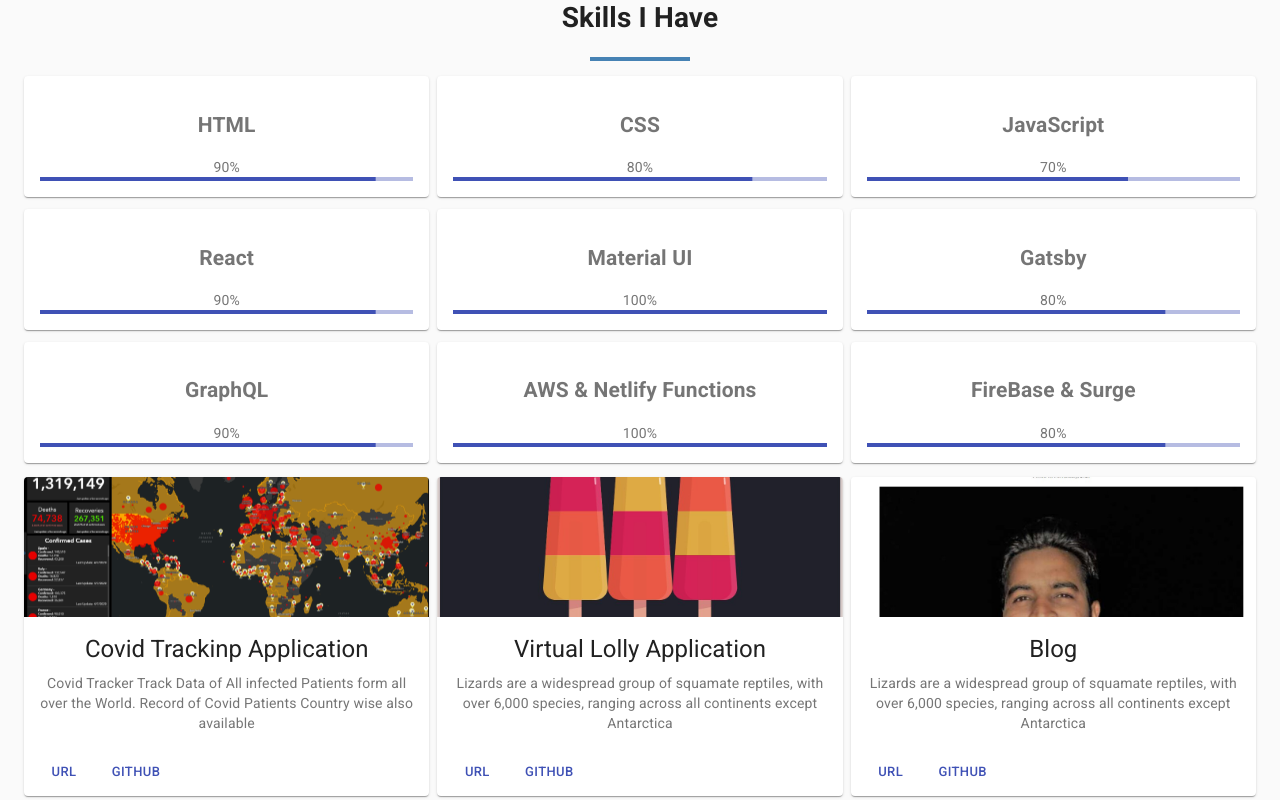
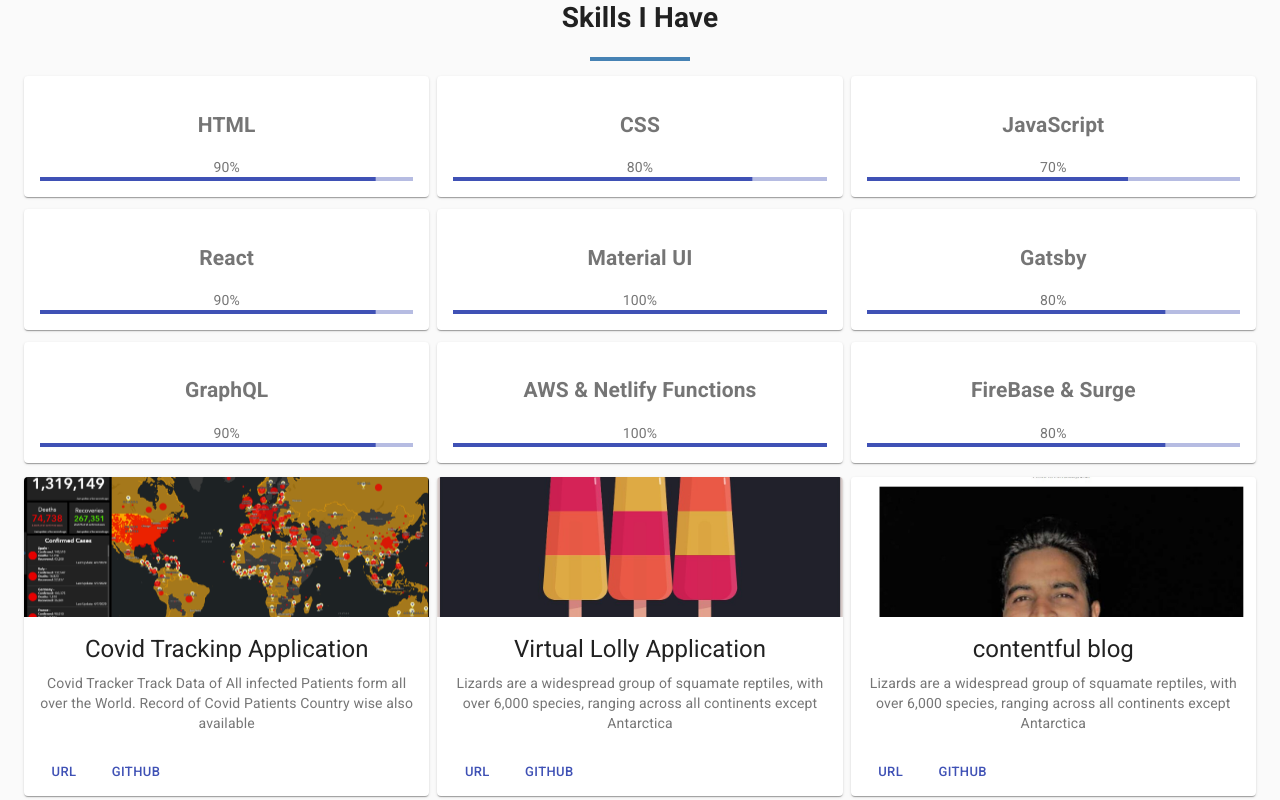
Before and after one commit to abdulwaqar844/Dev-Waqar, a React (Create React App) app: page / in a window 1280 px wide. Shown: the part 500-1300 px from the top of the page. Built offline with nearby package versions, Linux system fonts and the light colour scheme.

Commit message:
project section updated 1

```diff
--- a/src/components/Projects.js
+++ b/src/components/Projects.js
@@ -95,7 +95,7 @@ export default function MediaCard() {
             />
             <CardContent>
               <Typography gutterBottom variant="h5" component="h2">
-Blog
+contentful blog
  </Typography>
               <Typography variant="body2" color="textSecondary" component="p">
                 Lizards are a widespread group of squamate reptiles, with over 6,000 species, ranging
```
